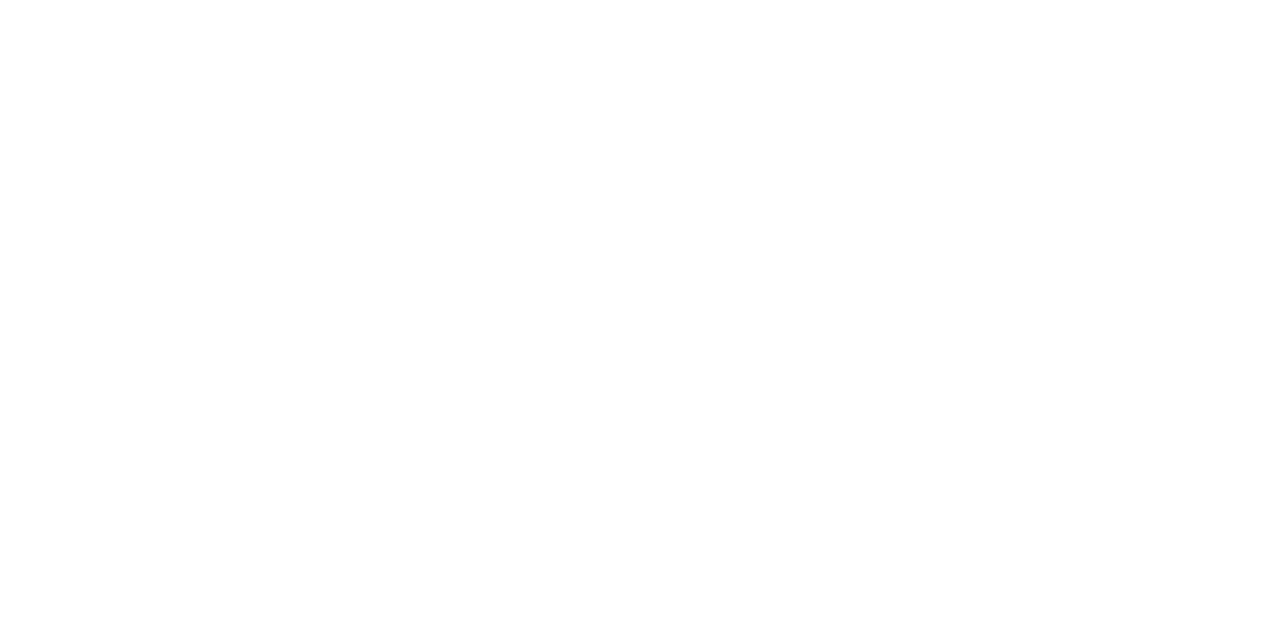
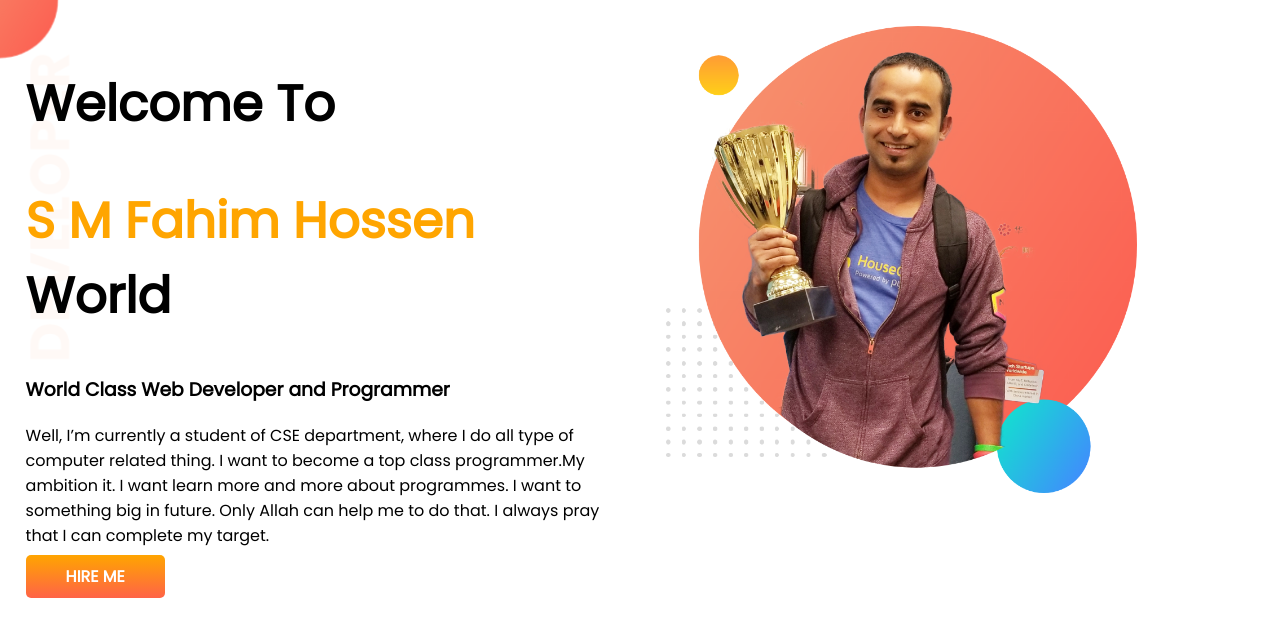
Before and after one commit to smfahim25/developer-portfolio, a plain HTML site: page index.html in a window 1280 px wide. Drawn offline with Linux system fonts and the light colour scheme.

Commit message:
added images and code

```diff
--- a/index.html
+++ b/index.html
@@ -1,13 +1,34 @@
 <!DOCTYPE html>
 <html lang="en">
+
 <head>
     <meta charset="UTF-8">
     <meta http-equiv="X-UA-Compatible" content="IE=edge">
     <meta name="viewport" content="width=device-width, initial-scale=1.0">
     <title>Fahim Portfolio</title>
+    <link rel="preconnect" href="https://fonts.googleapis.com">
+    <link rel="preconnect" href="https://fonts.gstatic.com" crossorigin>
+    <link href="https://fonts.googleapis.com/css2?family=Poppins&display=swap" rel="stylesheet">
     <link rel="stylesheet" href="style.css">
 </head>
+
 <body>
+    <section class="top-banner">
+        <div class="half-width">
+            <h1>Welcome To</h1>
+            <h1><span class="orange-color">S M Fahim Hossen</span> World</h1>
+            <h3>World Class Web Developer and Programmer</h3>
+            <p>Well, I’m currently a student of CSE department, where I do all type of computer related thing. I want to
+                become a top class programmer.My ambition it. I want learn more and more about programmes. I want to
+                something big in future. Only Allah can help me to do that. I always pray that I can complete my target.
+            </p>
+            <a class="link-button" target="_blank" href="https://www.linkedin.com/in/s-m-fahim-hossen-7208b6229/">HIRE
+                ME</a>
+        </div>
+        <div class="half-width">
+            <img src="images/jhankar.png" alt="">
+        </div>
+    </section>
+</body>
 
-</body>
 </html>
--- a/style.css
+++ b/style.css
@@ -0,0 +1,32 @@
+body{
+    font-family: 'Poppins', sans-serif;
+    margin: 0;
+}
+h1{
+    font-size: 50px;
+}
+.orange-color{
+    color: orange;
+}
+section{
+    display: flex;
+}
+.half-width{
+    width: 50%;
+    padding: 2%;
+}
+.half-width img{
+    width: 80%;
+}
+.link-button{
+    text-decoration: none;
+    background-image: linear-gradient(orange,tomato);
+    padding: 10px 40px;
+    color: white;
+    font-weight: 700;
+    border-radius: 5px;
+}
+.top-banner{
+    background-image: url(images/top-banner.png);
+    background-repeat: no-repeat;
+}
```
Also changed, not shown: images/dream-bg.png (added), images/exp-bg.png (added), images/jhankar.png (added), images/jhankar2.png (added), images/my-bg.png (added), images/my-bg2.png (added), images/top-banner.png (added), 7 other files.
